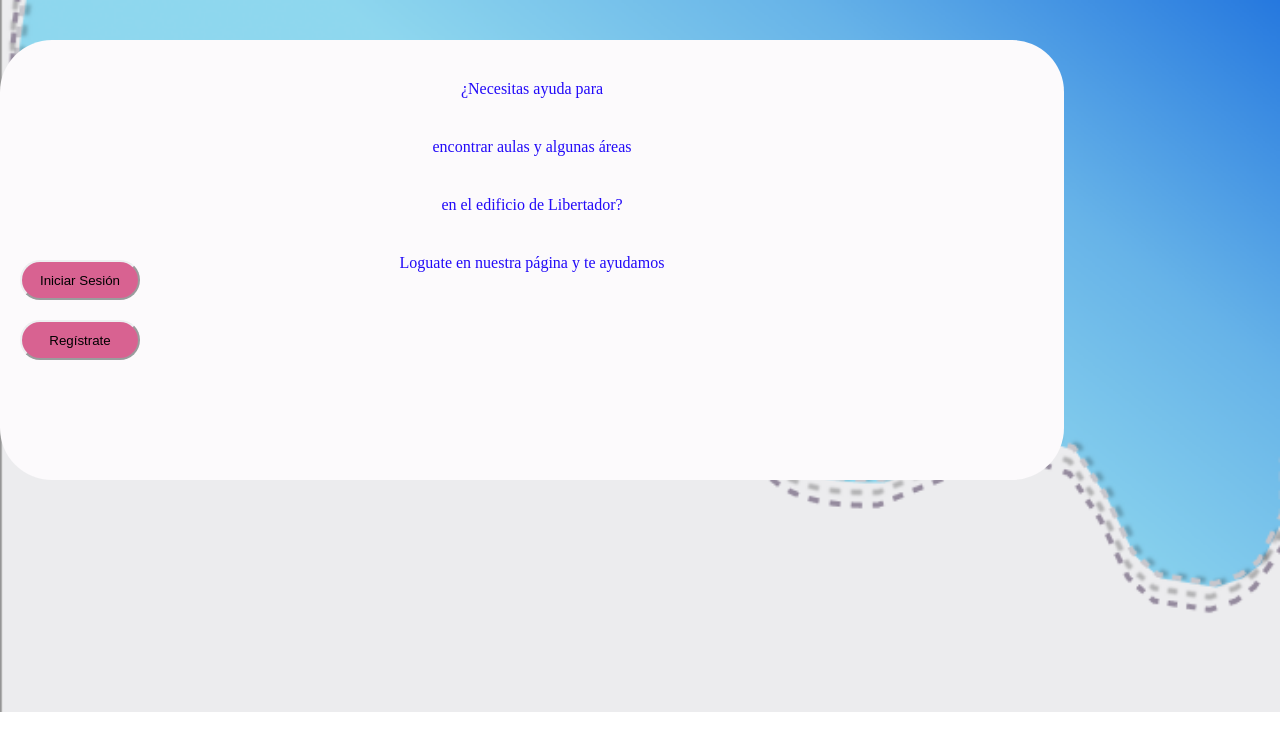
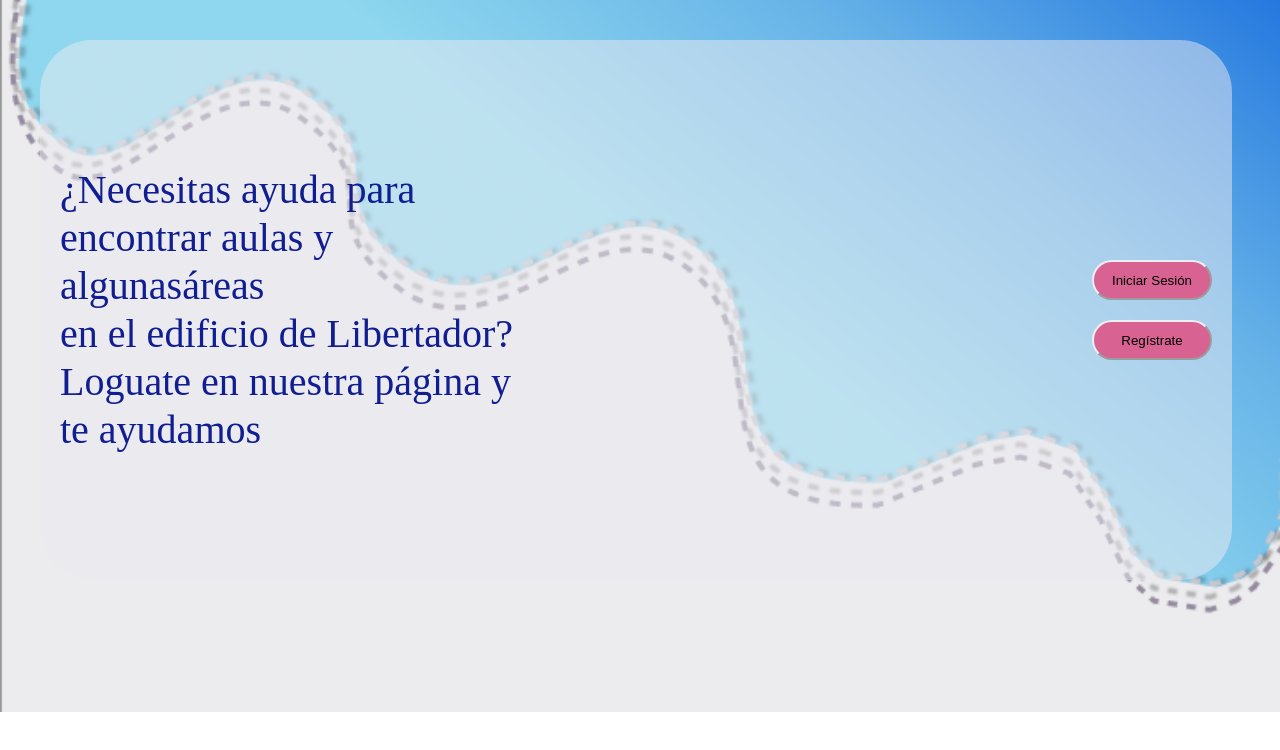
Before and after one commit to Serenafrisman/proyecto-sere, a plain HTML site: page home.html in a window 1280 px wide. Drawn offline with Linux system fonts and the light colour scheme.

Commit message:
comit para seguir

```diff
--- a/css/favoritos.css
+++ b/css/favoritos.css
@@ -44,6 +44,10 @@ h1{
 h2{
     font-size: 60px;
 }
+.h3{
+    display: flex;
+justify-content: center;
+}
 .boxmenu {
     background-color: rgb(207, 229, 235);
     width: 300px;
--- a/css/hom2.css
+++ b/css/hom2.css
@@ -22,15 +22,13 @@ body {
   border-radius: 52px;
   color: rgb(17, 30, 145);
   padding: 20px;
-  display: flex;
-  justify-content: center;
-  align-items: center;
 }
 
 .contenido {
   display: flex;
   justify-content: center;
   align-items: center;
+
 }
 
 .boxtexto {
--- a/css/home.css
+++ b/css/home.css
@@ -13,27 +13,29 @@
   .boxtexto{
     height:200px;
     width:auto;
+    align-items: flex-start;
+    line-height: 0px;
     }
 
   .boxgrande {
-  height: 400px;
-  width: 80%;
-  margin-top: 40px;
-  list-style: none;
-  -ms-box-orient: horizontal;
-  display: flex;
-  flex-direction:column;
-  background-color: rgba(236, 236, 241, 0.5);
-  background-color: rgb(252, 250, 252);
-  color: rgb(8, 31, 245);
-  padding: 20px;
-  border-radius: 52px 52px 52px 52px;
-  display:flex;
-
+    background-color: rgba(236, 236, 241, 0.5);
+    height: 500px;
+    width: 90%;
+    margin-top: 40px;
+    margin-left: 40px;
+    display: flex;
+    justify-content: center;
+    align-items: center;
+    border-radius: 52px;
+    color: rgb(17, 30, 145);
+    padding: 20px;
   }
 
+
   .flex-container {
-    background-color:crimson(186, 186, 209);
+
+    height: 100px;
+    width: 1000px;
     padding: 0;
     margin: 0;
     list-style: none;
@@ -43,7 +45,8 @@
   flex-direction:column;
   flex-wrap: nowrap;
   justify-content: end;
-    align-items: right;
+    align-items: end;
+    justify-content: end;
 
   }
   .btn:hover {
@@ -101,15 +104,27 @@
 
   }
 
+  .boxtexto {
+    display: flex;
+    flex-direction: column;
+    align-items: first baseline;
+  justify-content: center;
+}
 
-  p{
-    color: rgb(34, 10, 248);
-    padding:20px;
+.boxtexto p {
+    margin: 0;
+    padding: 0;
+    line-height: 1.2;
+    font-size: 40px;
+}
+
+.cont{
+    background-color: blue;
+    height:400px;
     display: flex;
-    justify-content: center;
-    align-items: center;
+    justify-content: end;
+
   }
-
 
   .flex-container {
     padding: 0;
--- a/home.html
+++ b/home.html
@@ -16,17 +16,21 @@
 </head>
 <body>
 <div class="boxgrande">
+
     <div class="boxtexto">
-        <p> ¿Necesitas ayuda para </p>
-        <p>encontrar aulas y algunas áreas</p>
-        <p> en el edificio de Libertador? </p>
+        <p>¿Necesitas ayuda para </p>
+        <p>encontrar aulas y algunasáreas</p>
+        <p>en el edificio de Libertador?</p>
         <p>Loguate en nuestra página y te ayudamos</p>
     </div>
+
+
     <div class="flex-container">
         <!-- Botón para iniciar sesión -->
         <button class="btn" onclick="irAPantalla2()">Iniciar Sesión</button>
         <!-- Botón para registrarse -->
         <button class="btn1" onclick="irAPantalla1()">Regístrate</button>
+        </div>
     </div>
 </div>
 
```
Also changed, not shown: favoritos.html (+2 -1 lines).
